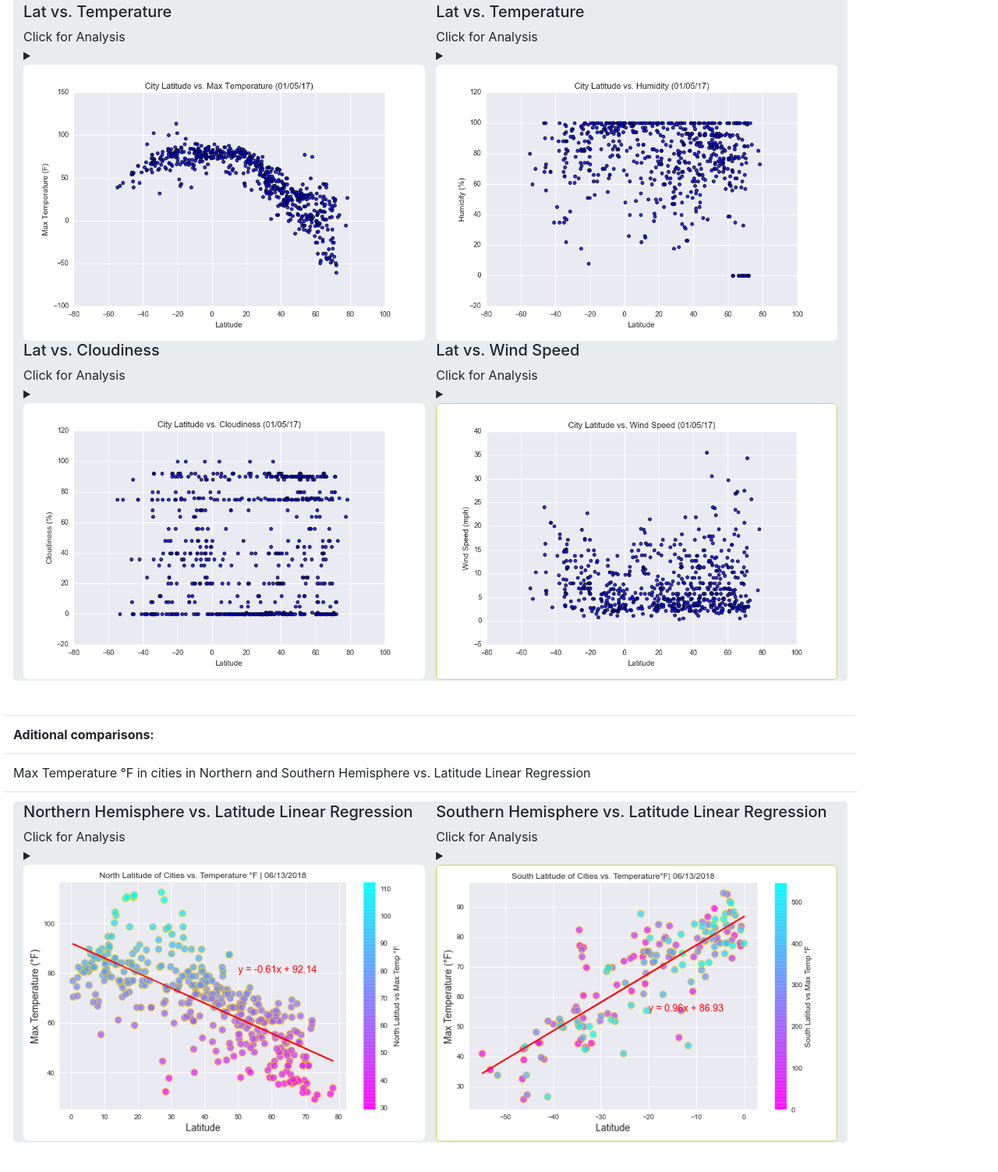
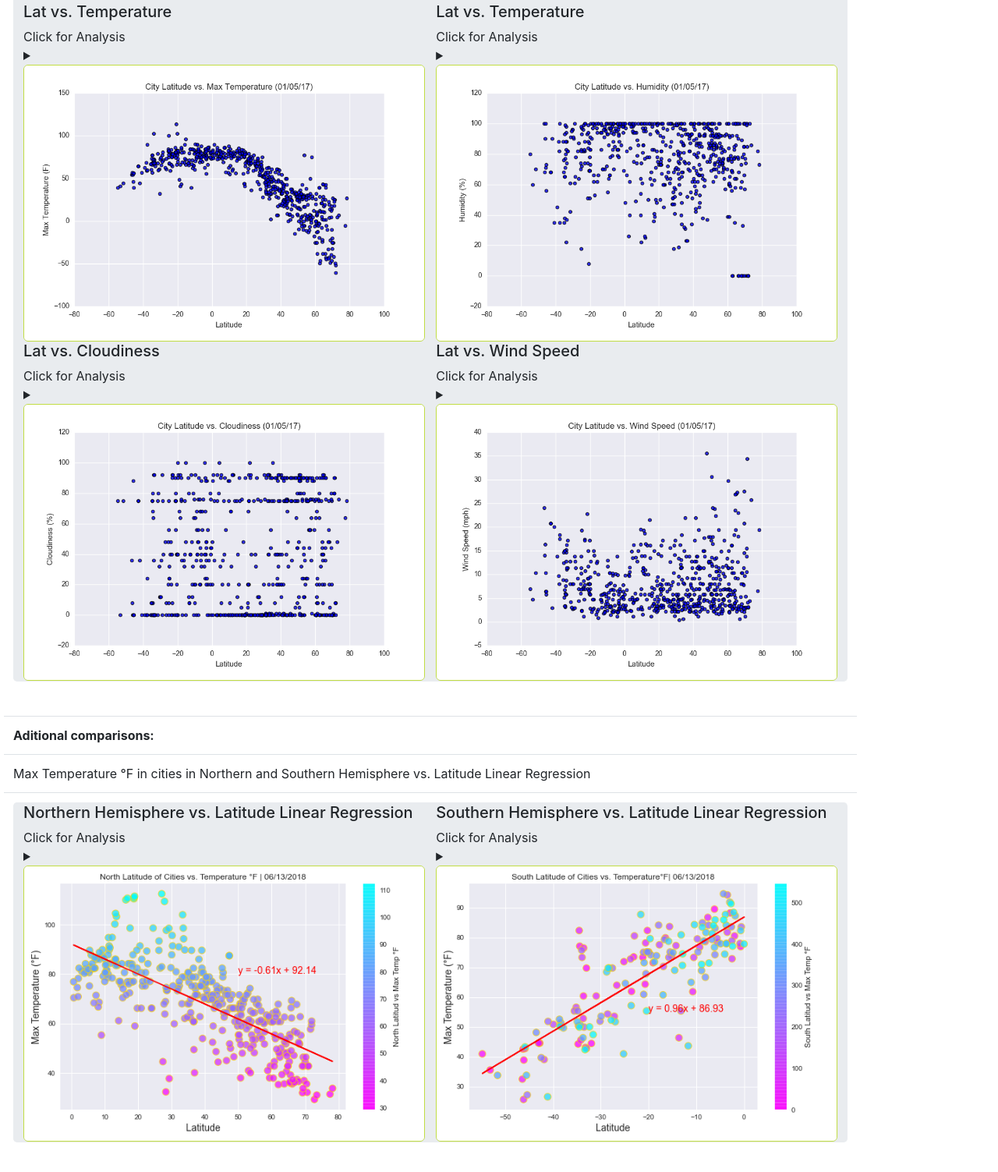
Before and after one commit to Solorzanoluisalberto/Web-Design-Challenge, a plain HTML site: page comparison.html in a window 1280 px wide. Shown: the part 191-1694 px from the top of the page at 78% size. Drawn offline with Linux system fonts and the light colour scheme.

Commit message:
checked links

```diff
--- a/comparison.html
+++ b/comparison.html
@@ -65,7 +65,7 @@
         <h5>Lat vs. Temperature </h5> Click for Analysis<br>
         <details>
           <summary>
-            <img style="border-radius:6px" src="Resources/assets/images/Fig1.png" width="100%">
+            <img class="img1" src="Resources/assets/images/Fig1.png" width="100%">
           </summary>
           As expected, the weather becomes significantly wamer as one approaches the ecuator (0 deg. Latitude).
           <br><br>
@@ -78,7 +78,7 @@
         <h5>Lat vs. Temperature </h5> Click for Analysis<br>
         <details>
           <summary>
-            <img style="border-radius:6px" src="Resources/assets/images/Fig2.png" width="100%">
+            <img class="img1" src="Resources/assets/images/Fig2.png" width="100%">
           </summary>
           Most of the vapor in the air has evaporated from the surface of the oceans.<br>
              Also, because warm air can hold more moisture than cold air, places with hot climates, such as those near the equator, generally have higher humidity than places with colder climates, such as those near from the poles.
@@ -90,7 +90,7 @@
         <h5>Lat vs. Cloudiness </h5> Click for Analysis<br>
         <details>
           <summary>
-            <img style="border-radius:6px" src="Resources/assets/images/Fig3.png" alt="Cloudiness" width="100%">
+            <img class="img1" src="Resources/assets/images/Fig3.png" alt="Cloudiness" width="100%">
           </summary>
           There is a latitudinal variation in cloud cover, so that around 20 ° N there are regions with 0.10 less cloudiness than the global mean. <br> <br>
           Almost the same variation (0.15 instead of 0.10) is found at 20 ° S. On the other hand, in the storm regions of the southern hemisphere it was found that the middle latitudes were between 0.15 and 0.25 more cloudiness than the global mean at 60 ° S. [2] On average, about 52% of the Earth is covered in clouds at any one time. (wikipedia.org)
@@ -101,7 +101,7 @@
         <h5>Lat vs. Wind Speed </h5> Click for Analysis<br>
         <details>
           <summary>
-            <img style="border:1px solid #c1dd43; border-radius:6px" src="Resources/assets/images/Fig4.png" width="100%">
+            <img class="img1" src="Resources/assets/images/Fig4.png" width="100%">
           </summary>
           <p>The wind does not flow directly upwards, because the Earth rotates. This rotation causes the wind to have a higher speed in the east direction relative to the ground at high latitudes.
             As you rise in altitude, the pressure gradient between warm air and cold air increases with height.
@@ -130,7 +130,7 @@
       <h5>Northern Hemisphere vs. Latitude Linear Regression</h5> Click for Analysis<br>
       <details>
         <summary>
-          <img style="border-radius:6px" src="Resources/assets/images/Fig5.png" alt="Cloudiness" width="100%">
+          <img class="img1" src="Resources/assets/images/Fig5.png" alt="Cloudiness" width="100%">
         </summary>
         <p>
           the intercept :92.136<br>
@@ -145,7 +145,7 @@
       <h5>Southern Hemisphere vs. Latitude Linear Regression</h5> Click for Analysis<br>
       <details>
         <summary>
-          <img style="border:1px solid #c1dd43; border-radius:6px" src="Resources/assets/images/Fig6.png" width="100%">
+          <img class="img1" src="Resources/assets/images/Fig6.png" width="100%">
         </summary>
         <p>the intercept :86.934 <br>
           correlation:0.83<br>
```
Also changed, not shown: windspeed.html (+1 -1 lines).
